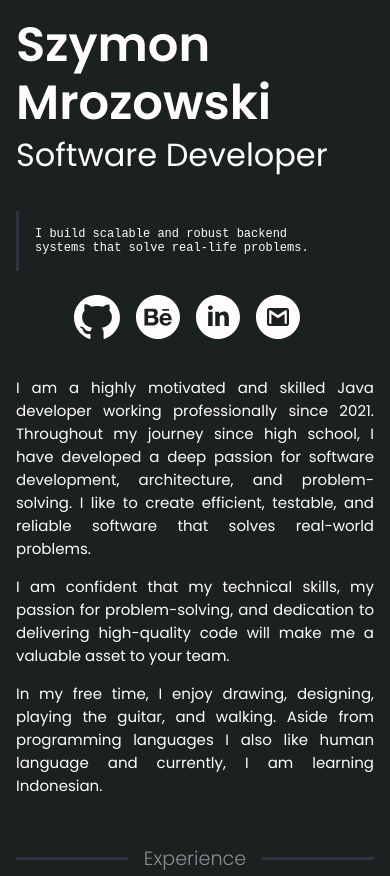
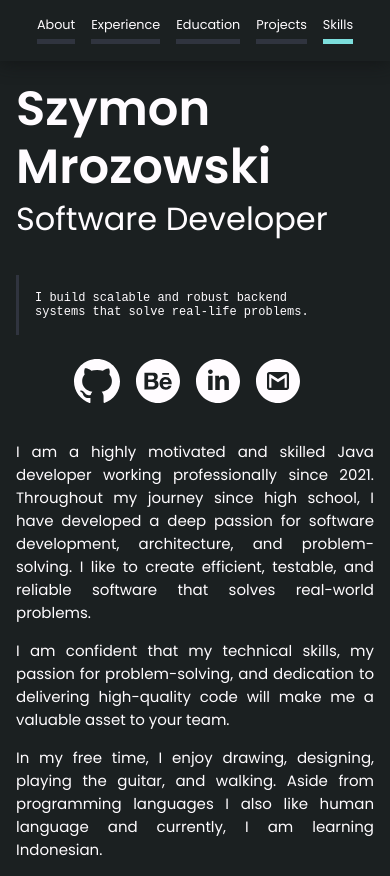
Before and after one commit to mrozowski/portfolio, a plain HTML site: page index.html in a window 390 px wide. Shown: the top 876 px of the page. Drawn offline with Linux system fonts and the light colour scheme.

Commit message:
Add nav for mobile

```diff
--- a/index.html
+++ b/index.html
@@ -320,32 +320,36 @@
         return (window.innerHeight + window.scrollY) >= document.body.scrollHeight;
     }
 
-    window.addEventListener("scroll", function () {
-        let fromTop = window.scrollY;
+    function updateNav() {
+        const fromTop = window.scrollY;
 
         // When scroll to bottom set last nav element as active.
         // If the last section is not tall enough it will not trigger nav update
         if (isReachBottom()) {
-            navLinks.forEach(link => {
-                link.classList.remove("li-hovered");
-            })
+            navLinks.forEach(link => link.classList.remove("li-hovered"));
             navLinks[navLinks.length - 1].classList.add("li-hovered");
             return;
         }
 
-        // Update nav depending on window position
-        navLinks.forEach(link => {
-            let section = document.querySelector(link.getElementsByTagName('a')[0].hash);
-            if (
-                section.offsetTop - 50 <= fromTop &&
-                section.offsetTop - 50 + section.offsetHeight > fromTop
-            ) {
+        let found = false;
+        for (const link of navLinks) {
+            const pageName = link.querySelector('a').hash;
+            const section = document.querySelector(pageName);
+            if (section.offsetTop - 50 <= fromTop && section.offsetTop - 50 + section.offsetHeight > fromTop) {
                 link.classList.add("li-hovered");
+                found = true;
             } else {
                 link.classList.remove("li-hovered");
             }
-        });
-    }, {passive: true});
+        }
+
+        if (!found) {
+            navLinks[0].classList.add("li-hovered");
+        }
+    }
+
+    window.addEventListener("scroll", updateNav, { passive: true });
+
 
     // Smooth scroll on navigation click
     document.querySelectorAll('a[href^="#"]').forEach(anchor => {
--- a/style.css
+++ b/style.css
@@ -238,8 +238,6 @@ nav ul {
 
 nav ul li {
     padding: 0.5rem 0;
-
-    color: #fff;
     cursor: pointer;
     transition: transform 0.3s ease;
 }
@@ -292,8 +290,8 @@ nav ul li:hover::before, .li-hovered::before {
     visibility: hidden;
     min-width: 250px;
     /*margin-left: -125px;*/
-    background-color: var(--section-color);
-    color: var(--text-color);
+    background-color: var(--primary-color);
+    color: var(--background-color);
     text-align: center;
     border-radius: 1rem;
     padding: 1rem;
@@ -364,8 +362,41 @@ nav ul li:hover::before, .li-hovered::before {
         justify-content: normal;
     }
 
+    /* Navigation */
     nav {
-        display: none;
+        position: fixed;
+        top:0;
+        left:0;
+        width: 100%;
+        padding: 0;
+    }
+
+    nav ul {
+        display: flex;
+        justify-content: center;
+        background-color: var(--background-color);
+        box-shadow: 0 0 20px 0 #121415;
+        height: 4rem;
+    }
+
+    nav ul li {
+        margin: 0.5rem;
+        position: relative;
+        height: fit-content;
+        display: flex;
+        justify-content: center;
+    }
+
+    nav ul li:hover, .li-hovered {
+        transform: unset;
+    }
+
+    nav ul li::before {
+        position: absolute;
+        bottom: -2px;
+        left: 0;
+        width: 100%;
+        height: 0.3rem;
     }
 
     .social-media {
@@ -374,6 +405,7 @@ nav ul li:hover::before, .li-hovered::before {
     }
 
     .main-column:nth-child(1) {
+        margin-top: 4rem;
         padding-bottom: 0;
     }
 
@@ -407,8 +439,15 @@ nav ul li:hover::before, .li-hovered::before {
     }
 
     h3 {
-        text-align: justify;
         margin: 0;
+    }
+
+    nav ul {
+        height: 3.8rem;
+    }
+
+    nav ul li {
+        font-size: 0.8rem;
     }
 
     .main-column {
@@ -438,10 +477,13 @@ nav ul li:hover::before, .li-hovered::before {
         flex-direction: column;
     }
 
+    .project-card h3{
+        text-align: justify;
+    }
+
     .card-link {
         justify-content: center;
     }
-
 
     .card-image img {
         width: 100%;
@@ -462,7 +504,5 @@ nav ul li:hover::before, .li-hovered::before {
     #snackbar {
         padding: 0.8rem;
         font-size: 0.9rem;
-        background-color: var(--primary-color);
-        color: var(--background-color);
     }
 }
```
